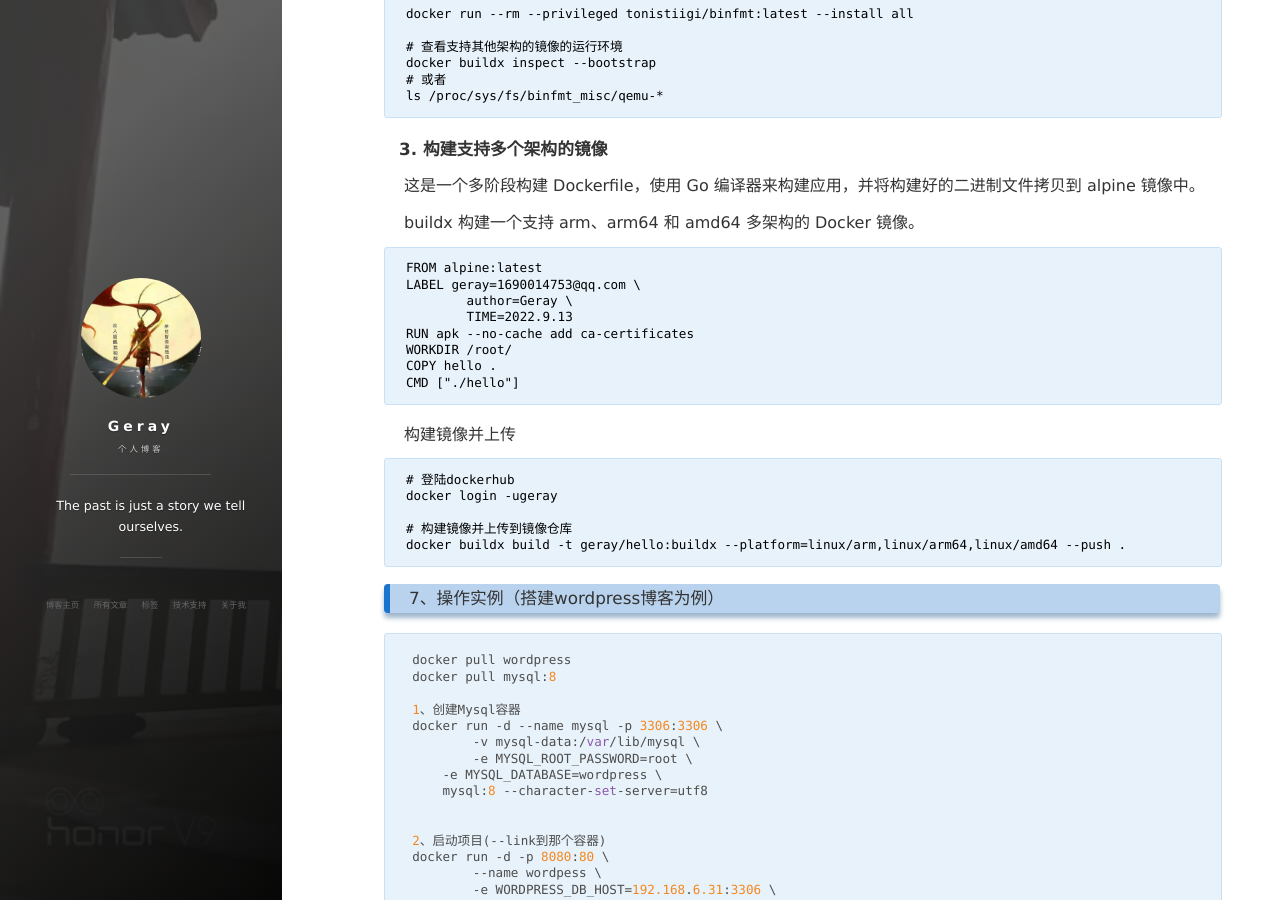
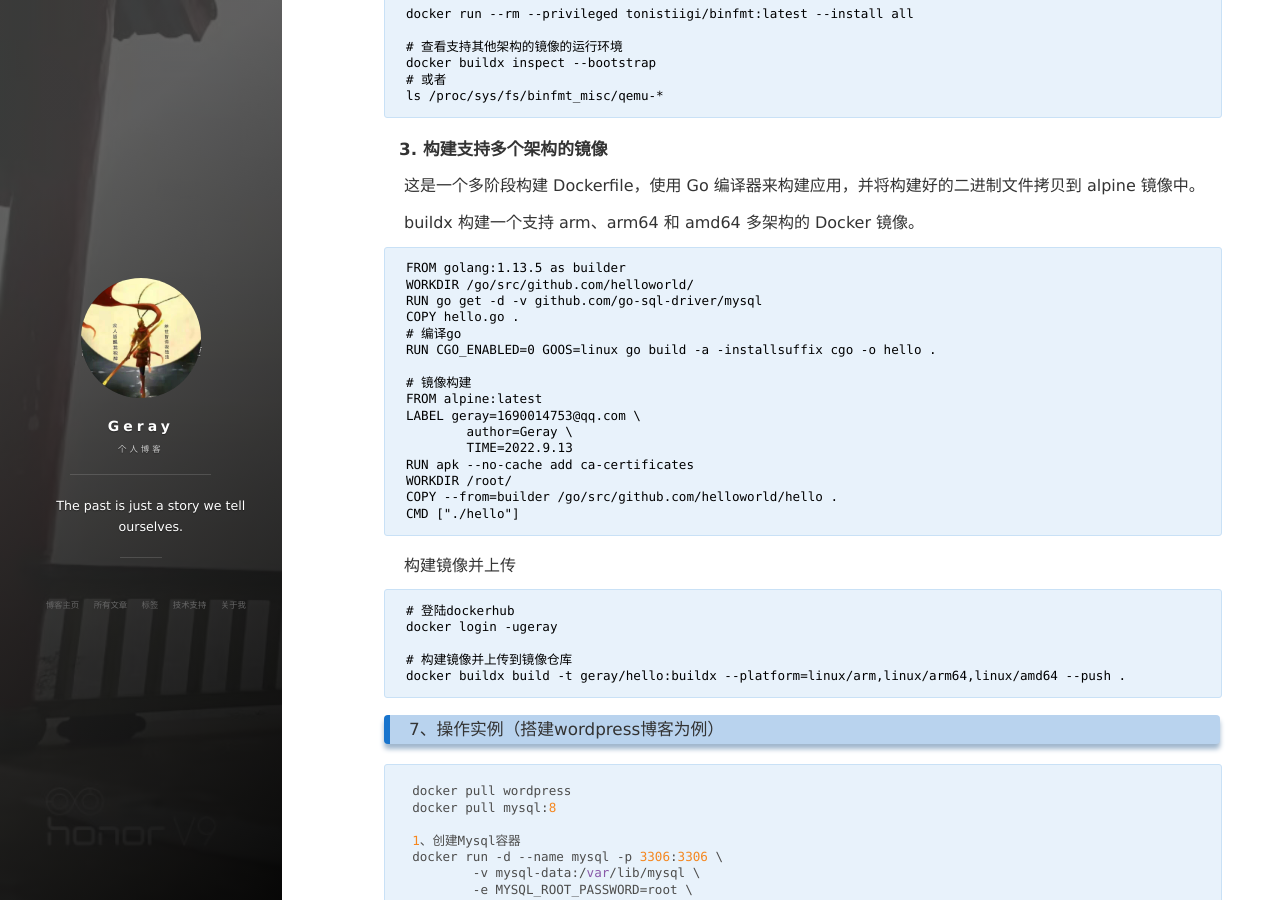
Before and after one commit to geray-zsg/geray-zsg.github.io, a Jekyll site: the page built from _posts/2022-1-8-Docker基础.md, in a window 1280 px wide and 900 px high, scrolled down 31301 px. Built offline with Jekyll 4.4.1, drawn with Linux system fonts in a browser that asks for light colours; nearby versions of some CDN libraries; comment, search, counter and statistics services are not loaded.

Commit message:
Update 2022-1-8-Docker基础.md

````diff
--- a/_posts/2022-1-8-Docker基础.md
+++ b/_posts/2022-1-8-Docker基础.md
@@ -1041,7 +1041,7 @@ fmailer-live.df
 
 #### 2. 实例
 
-- app.go
+- hello.go
 
 ```plain
 package main
@@ -1282,13 +1282,21 @@ ls /proc/sys/fs/binfmt_misc/qemu-*
  buildx 构建一个支持 arm、arm64 和 amd64 多架构的 Docker 镜像。
 
 ```plain
+FROM golang:1.13.5 as builder
+WORKDIR /go/src/github.com/helloworld/
+RUN go get -d -v github.com/go-sql-driver/mysql
+COPY hello.go .
+# 编译go
+RUN CGO_ENABLED=0 GOOS=linux go build -a -installsuffix cgo -o hello .
+
+# 镜像构建
 FROM alpine:latest
 LABEL geray=1690014753@qq.com \
     	author=Geray \
     	TIME=2022.9.13
 RUN apk --no-cache add ca-certificates
 WORKDIR /root/
-COPY hello .
+COPY --from=builder /go/src/github.com/helloworld/hello .
 CMD ["./hello"]
 ```
 
````
